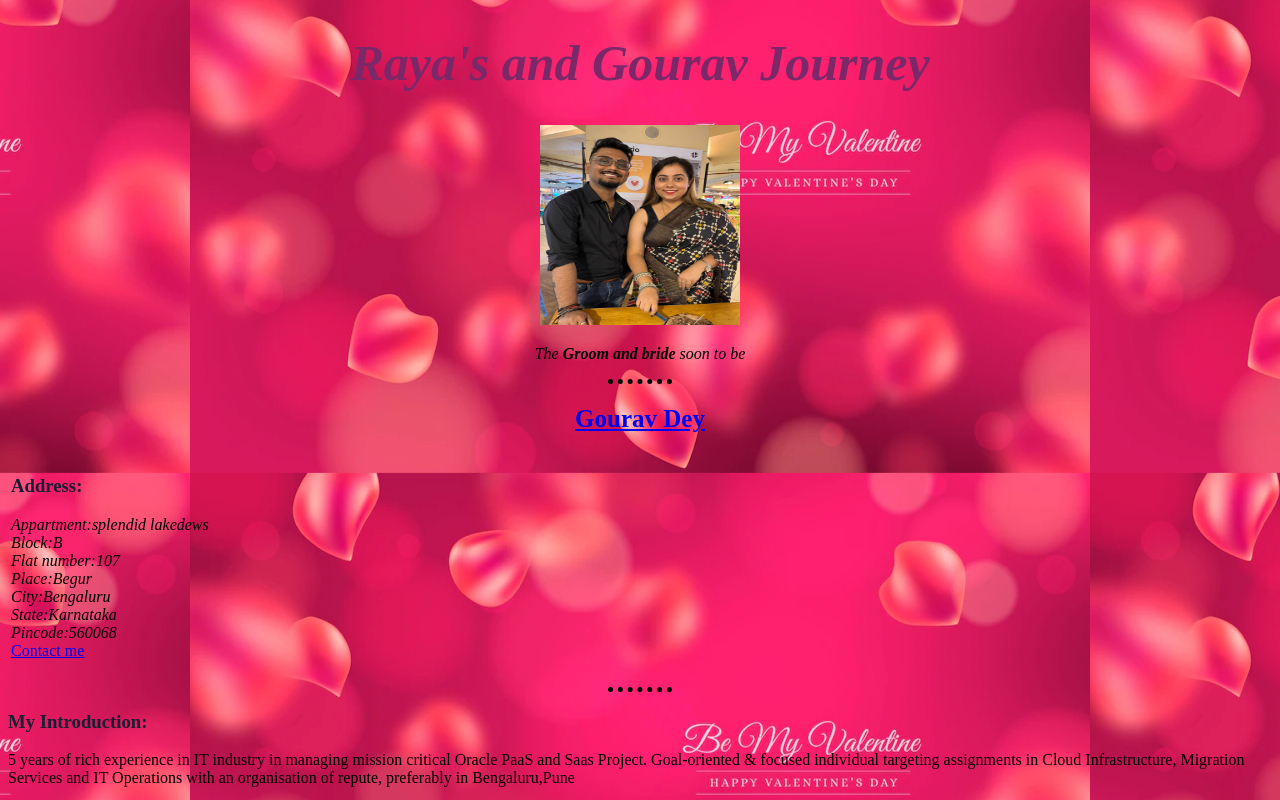
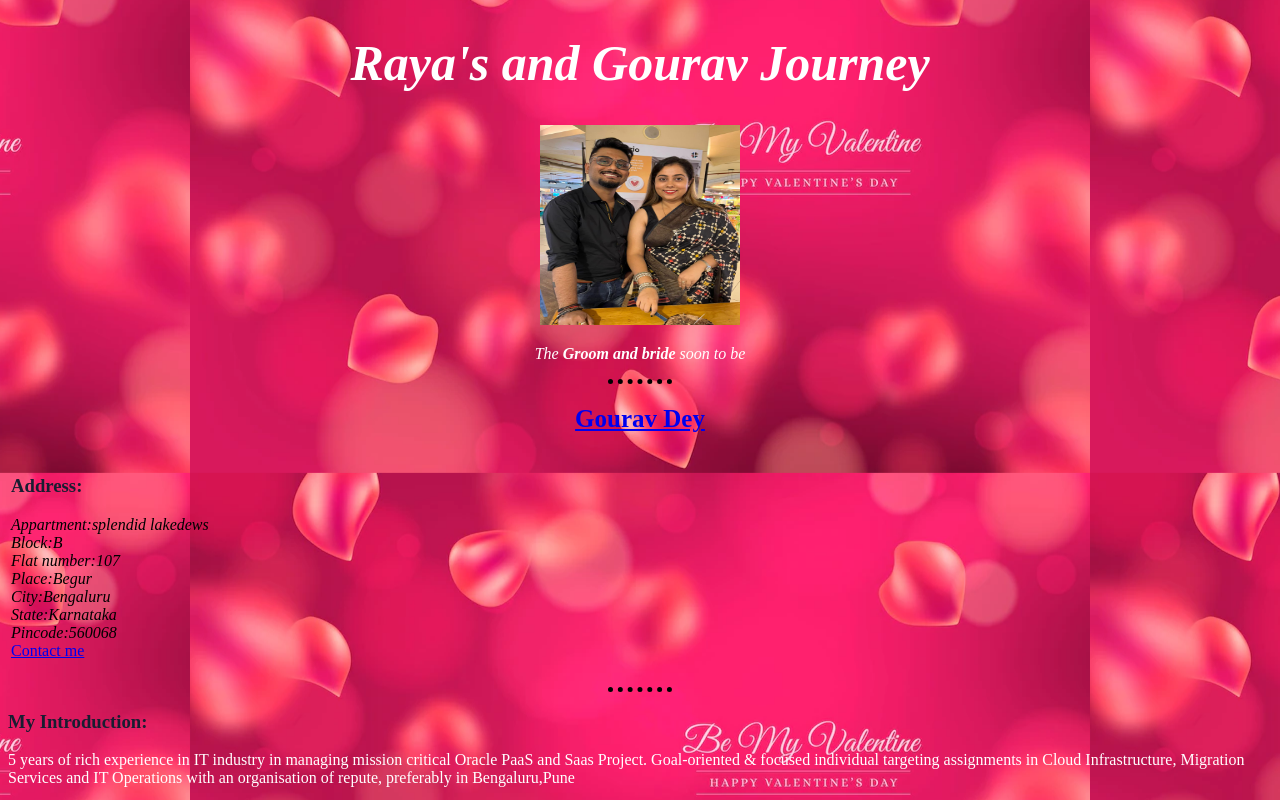
Before and after one commit to deygourav30/deygourav30.github.io, a plain HTML site: page index.html in a window 1280 px wide. Shown: the top 800 px of the page. Drawn offline with Linux system fonts and the light colour scheme.

Commit message:
Update style.css

```diff
--- a/stylesheet/style.css
+++ b/stylesheet/style.css
@@ -1,6 +1,6 @@
-body {
-    background-color: #EAF6F6;
-    animation: animate 3s linear infinite;
+
+p{
+    color: white;
 }
 hr {
     border-style: none;
@@ -11,7 +11,7 @@ hr {
 }
 
 h1 {
-    color: #7B2869; font-size: 50px;
+    color: white; font-size: 50px;
 }
 h2 {
     color: #EB455F; font-size: 25px;
```
